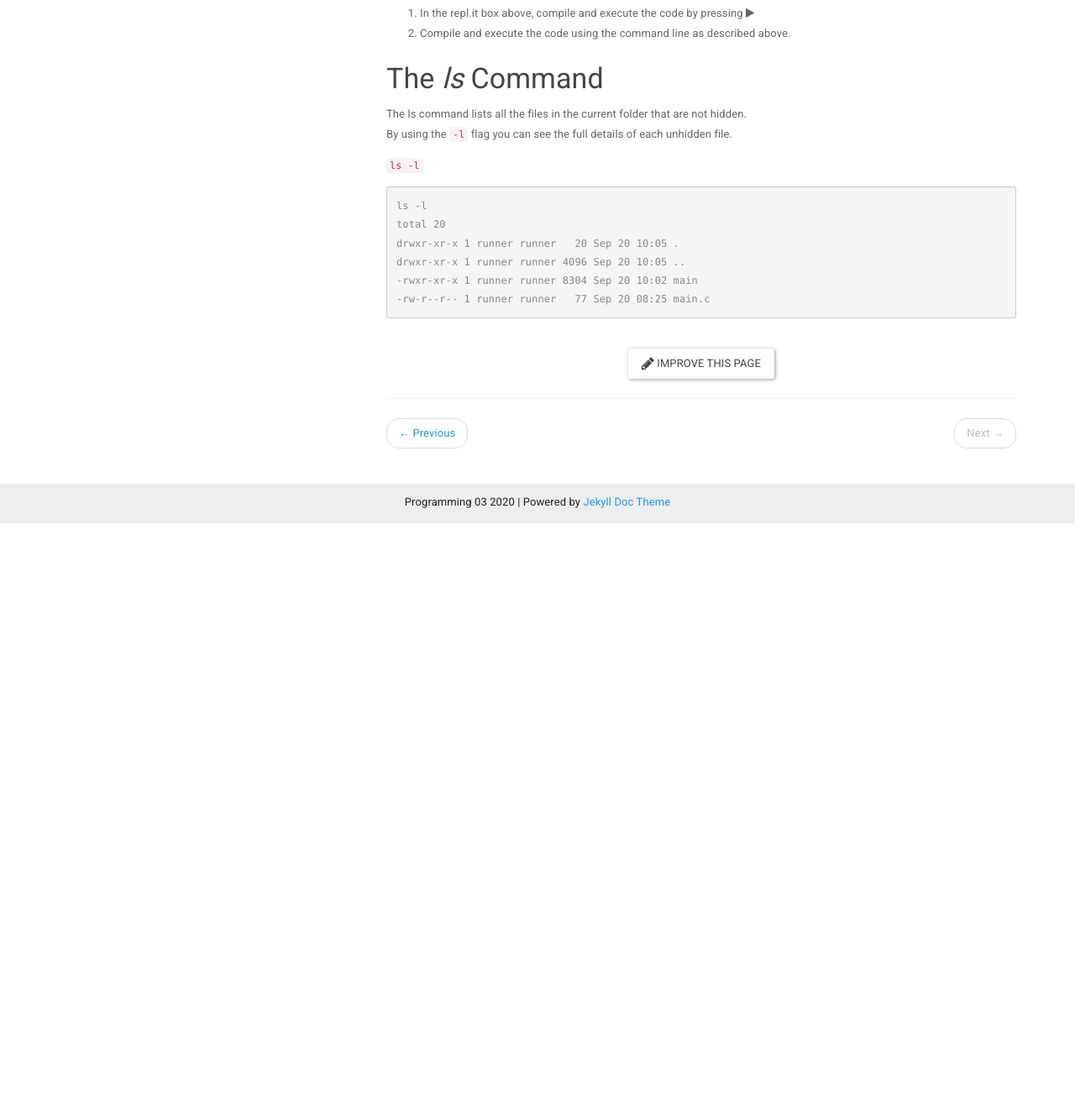
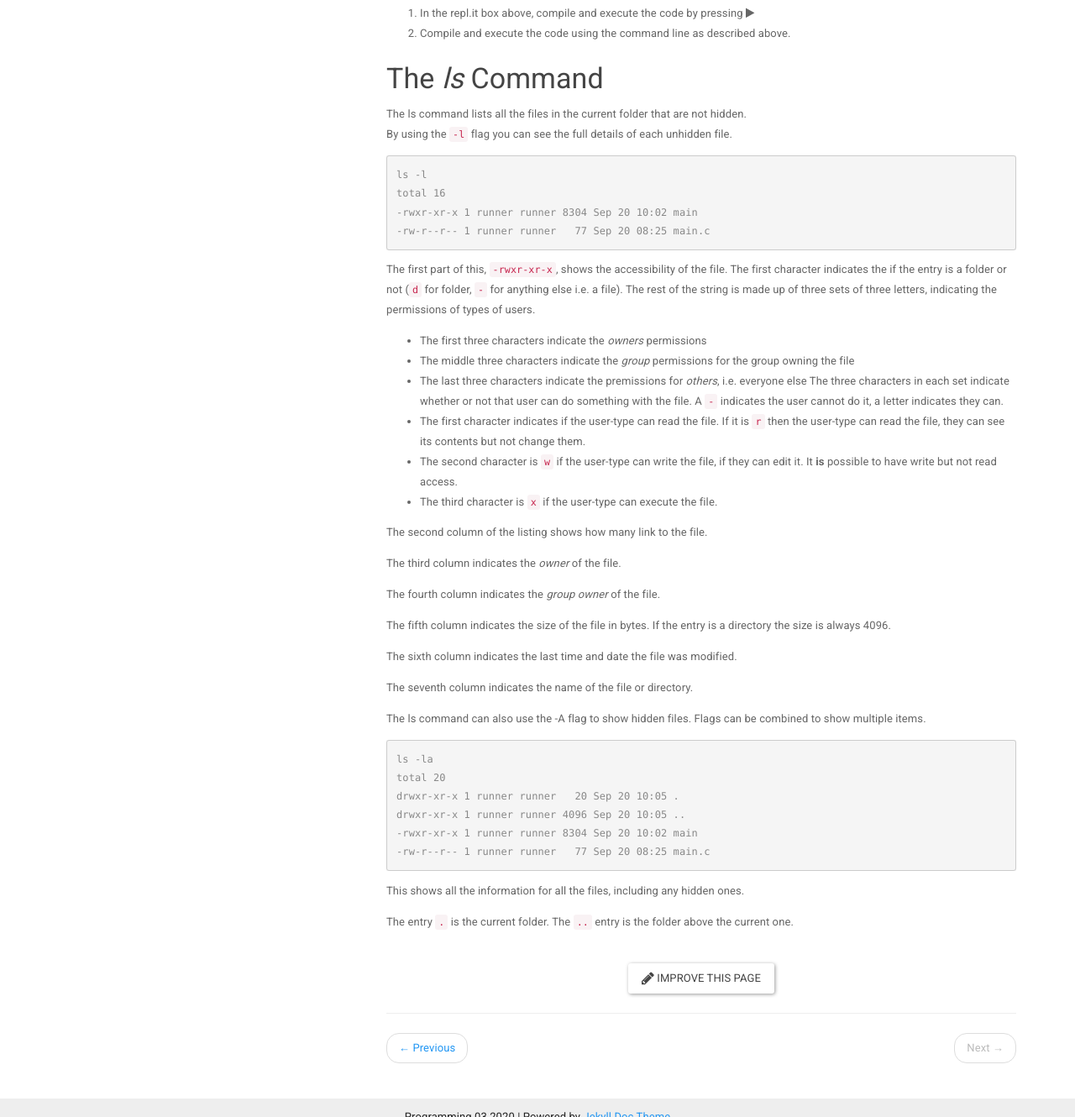
Before and after one commit to andyguestysj/prog03, a Jekyll site: the page built from _docs/topics/2-c/intro-c.md, in a window 1280 px wide and 1400 px high, scrolled down 2898 px, cut to the strip 70-1400 px from the top of the window. Shown: the whole strip at 84% size. Built offline with Jekyll 4.4.1, drawn with Linux system fonts in a browser that asks for light colours; before the commit the page ends 3591 px from its top, so only the background shows below that.

Commit message:
C Language

````diff
--- a/_docs/topics/2-c/intro-c.md
+++ b/_docs/topics/2-c/intro-c.md
@@ -123,13 +123,44 @@ You can see which files exits in the folder with the `ls` command.
 The ls command lists all the files in the current folder that are not hidden.
 By using the `-l` flag you can see the full details of each unhidden file.
 
-`ls -l`
+```console
+ls -l
+total 16
+-rwxr-xr-x 1 runner runner 8304 Sep 20 10:02 main
+-rw-r--r-- 1 runner runner   77 Sep 20 08:25 main.c
+```
+The first part of this, `-rwxr-xr-x`, shows the accessibility of the file. The first character indicates the if the entry is a folder or not (`d` for folder, `-` for anything else i.e. a file). The rest of the string is made up of three sets of three letters, indicating the permissions of types of users.
+* The first three characters indicate the *owners* permissions
+* The middle three characters indicate the *group* permissions for the group owning the file
+* The last three characters indicate the premissions for *others*, i.e. everyone else
+The three characters in each set indicate whether or not that user can do something with the file. A `-` indicates the user cannot do it, a letter indicates they can.
+* The first character indicates if the user-type can read the file. If it is `r` then the user-type can read the file, they can see its contents but not change them.
+* The second character is `w` if the user-type can write the file, if they can edit it. It **is** possible to have write but not read access.
+* The third character is `x` if the user-type can execute the file.
+
+The second column of the listing shows how many link to the file.
+
+The third column indicates the *owner* of the file.
+
+The fourth column indicates the *group owner* of the file.
+
+The fifth column indicates the size of the file in bytes. If the entry is a directory the size is always 4096.
+
+The sixth column indicates the last time and date the file was modified.
+
+The seventh column indicates the name of the file or directory.
+
+The ls command can also use the -A flag to show hidden files. Flags can be combined to show multiple items.
 
 ```console
-ls -l
+ls -la
 total 20
 drwxr-xr-x 1 runner runner   20 Sep 20 10:05 .
 drwxr-xr-x 1 runner runner 4096 Sep 20 10:05 ..
 -rwxr-xr-x 1 runner runner 8304 Sep 20 10:02 main
 -rw-r--r-- 1 runner runner   77 Sep 20 08:25 main.c
 ```
+
+This shows all the information for all the files, including any hidden ones.
+
+The entry `.` is the current folder. The `..` entry is the folder above the current one.
````
